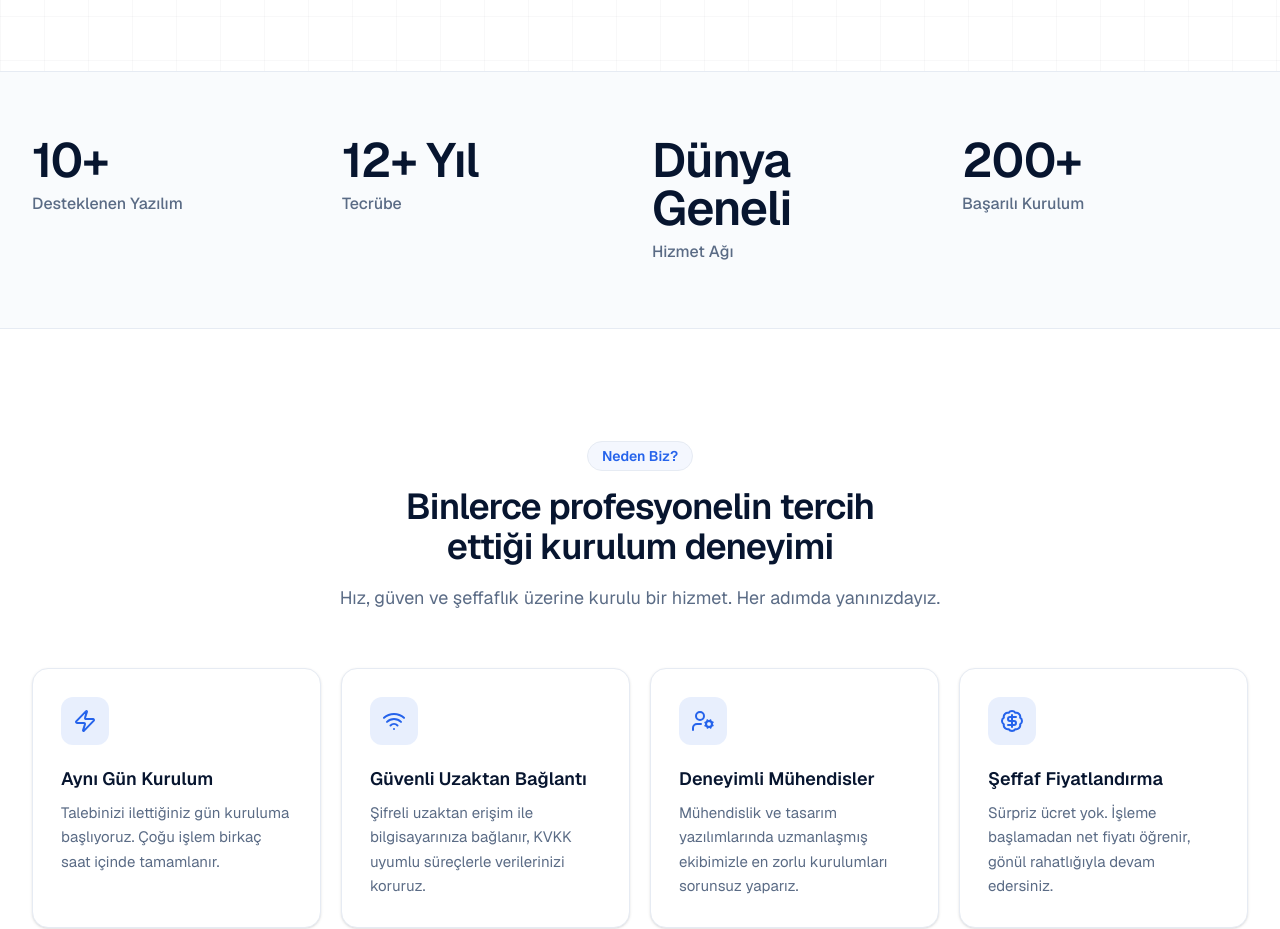
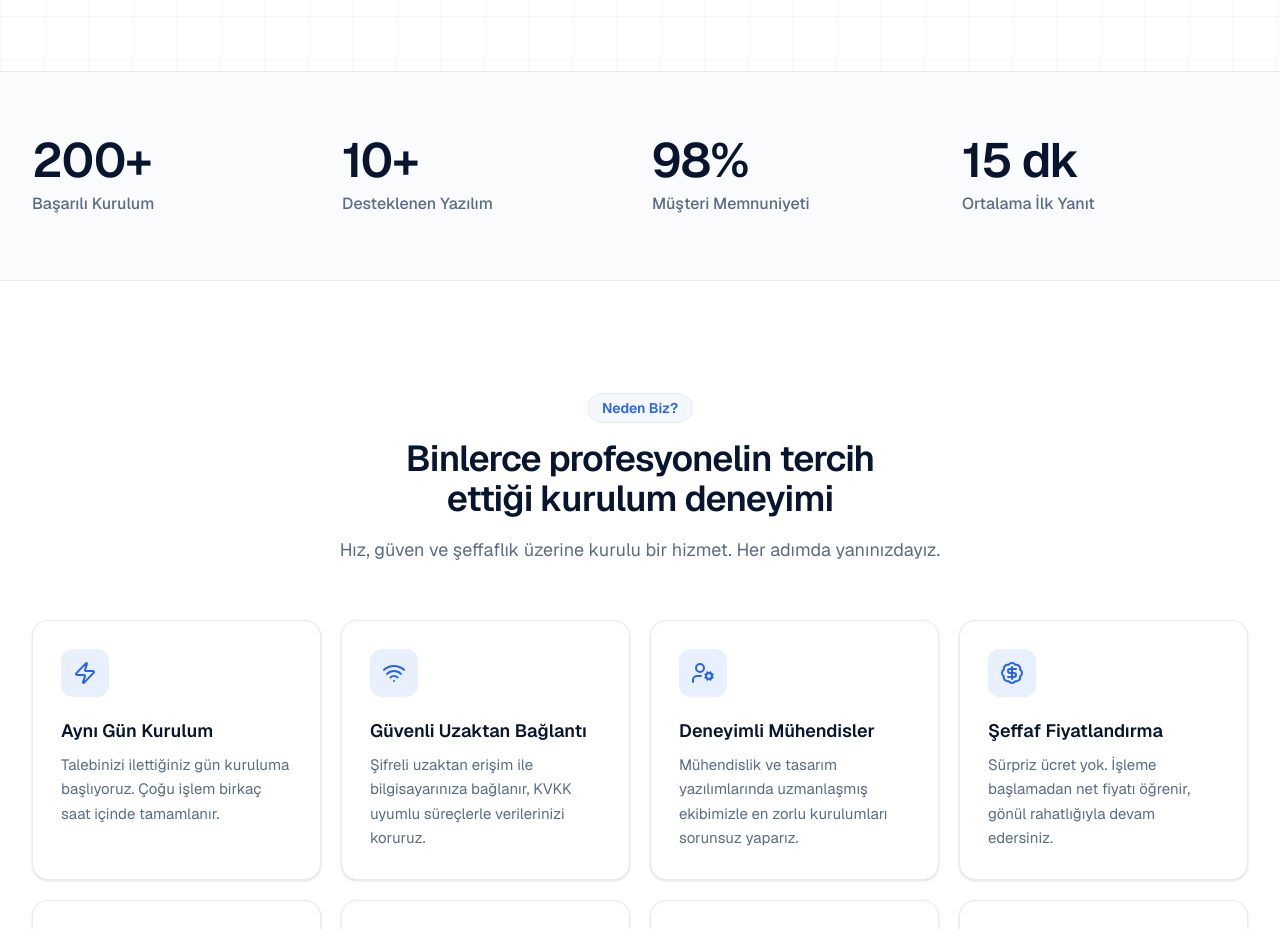
Before and after one commit to ismail-dmn/programkur-landing-page, a Next.js app: page / in a window 1280 px wide. Shown: the part 820-1749 px from the top of the page. Built offline with nearby package versions, Linux system fonts and the light colour scheme.

Commit message:
Update stats.tsx

```diff
--- a/components/stats.tsx
+++ b/components/stats.tsx
@@ -9,10 +9,10 @@ type Stat = {
 }
 
 const stats: Stat[] = [
+ { value: 200, suffix: "+", label: "Başarılı Kurulum" },
   { value: 10, suffix: "+", label: "Desteklenen Yazılım" },
-  { value: 12, suffix: "+ Yıl", label: "Tecrübe" },
-  { text: "Dünya Geneli", label: "Hizmet Ağı" },
-  { value: 200, suffix: "+", label: "Başarılı Kurulum" },
+  { value: 98, suffix: "%", label: "Müşteri Memnuniyeti" },
+  { value: 15, suffix: " dk", label: "Ortalama İlk Yanıt" },
 ]
 
 export function Stats() {
```
